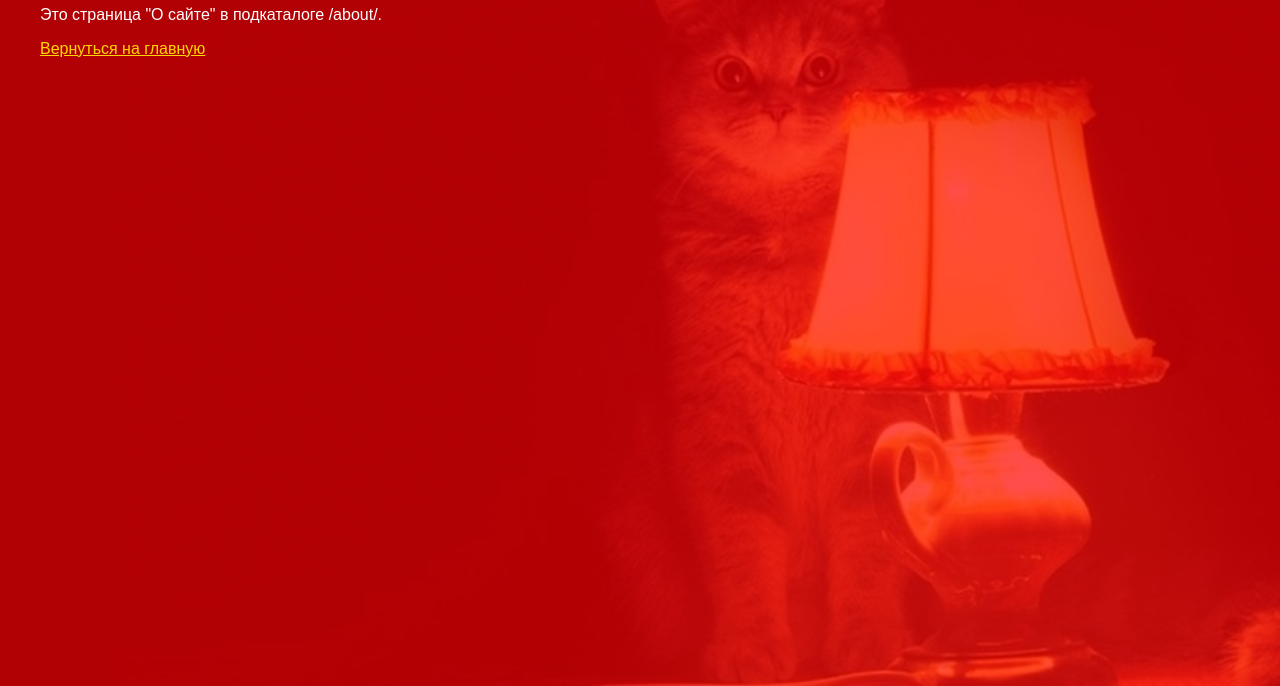
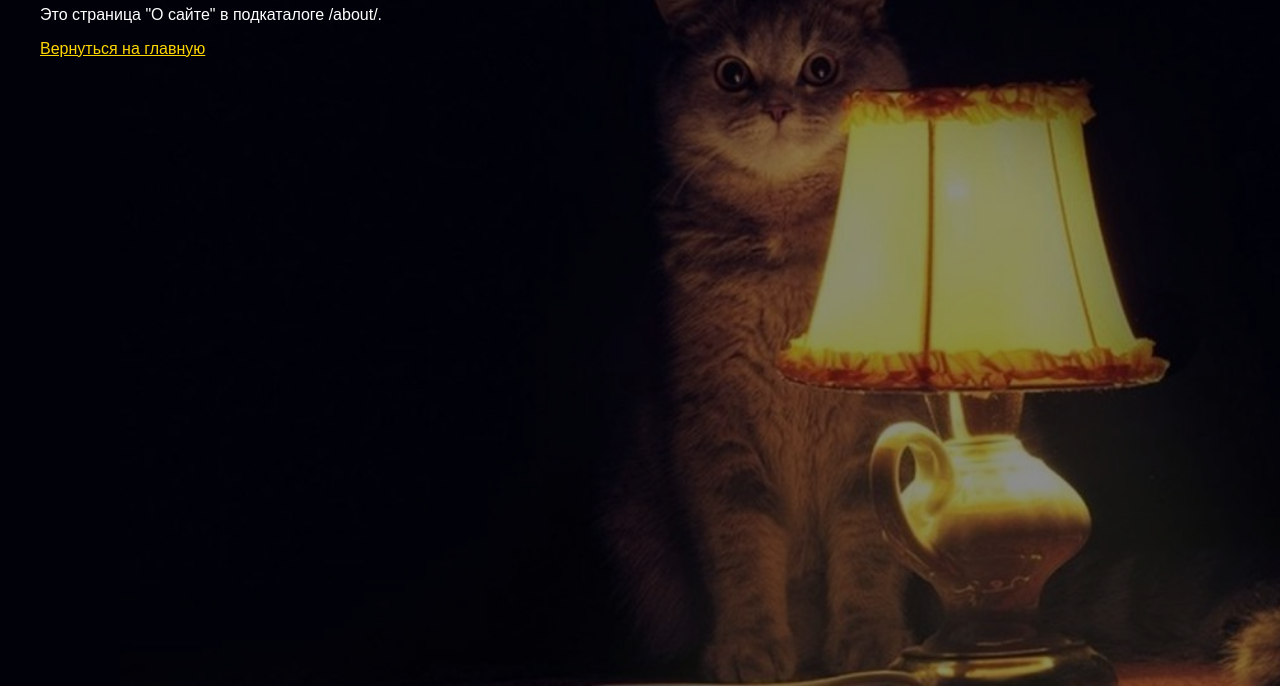
Before and after one commit to ZzodiA/laboratory, a plain HTML site: page about/index.html in a window 1280 px wide. Shown: the part 114-800 px from the top of the page. Drawn offline with Linux system fonts and the light colour scheme.

Commit message:
Update body background and style adjustments
Changed body background to an image and adjusted styles.

```diff
--- a/style.css
+++ b/style.css
@@ -1,26 +1,25 @@
 body {
-    background-color: #ff0000;
+    background-image: url("images/shiny_cat.jpg");
+    background-size: cover;
+    background-position: center;
+    background-repeat: no-repeat;
+    background-attachment: fixed;
+    background-color: #2b2b2b;
+
     margin: 0;
     min-height: 100vh;
     padding: 40px;
     box-sizing: border-box;
+
     font-family: Arial, sans-serif;
     color: #ffffff;
-    position: relative;
-    z-index: 1;
 }
 
 body::before {
     content: "";
     position: fixed;
     inset: 0;
-    background-image: url("images/shiny_cat.jpg");
-    background-size: cover;
-    background-position: center;
-    background-repeat: no-repeat;
-
-    opacity: 0.3;
-
+    background: rgba(0, 0, 0, 0.45);
     z-index: -1;
 }
 
@@ -32,13 +31,13 @@ a,
 a:link,
 a:visited,
 a:active {
-    color: #ffd700;
+    color: #ffd700;            /* Жёлтый */
     text-decoration: underline;
     -webkit-tap-highlight-color: transparent;
 }
 
 a:hover {
-    color: #ffff99;
+    color: #ffff99;            /* Светло-жёлтый при наведении */
 }
 
 a:focus {
```
